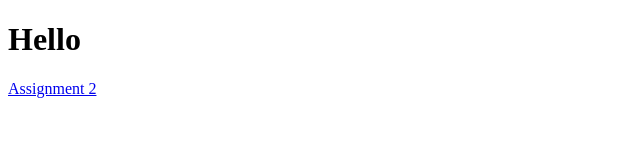
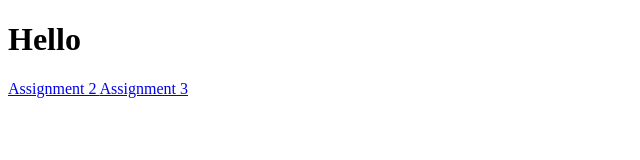
Before and after one commit to jsnatilla/csc-practicum-401, a plain HTML site: page index.html in a window 1280 px wide. Shown: the whole page, without its empty margins (0-640 px from the left). Drawn offline with Linux system fonts and the light colour scheme.

Commit message:
Update index.html

```diff
--- a/index.html
+++ b/index.html
@@ -8,6 +8,7 @@
   <body>
     <h1> Hello </h1>
     <a href="randomize.html"> Assignment 2 </a>
+    <a href="text.html"> Assignment 3</a>
   </body>
 
 </html>
```
